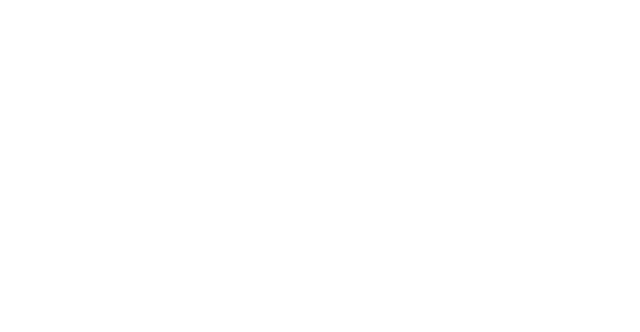
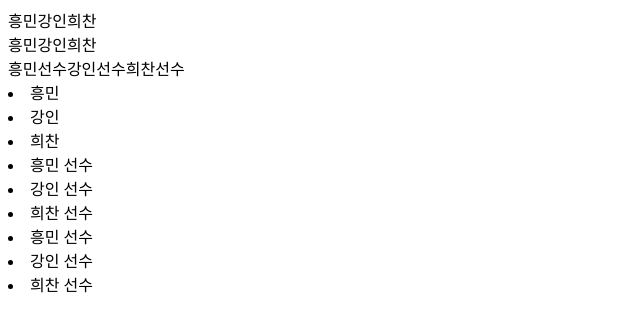
Before and after one commit to chaiheung/react240509, a React (Vite) app: page / in a window 1280 px wide. Shown: the top 332 px of the page, without its empty margins (0-640 px from the left). Built offline with nearby package versions, Linux system fonts and the light colour scheme.

Commit message:
배열 map 메서드로 배열의 각 원소를 컴포넌트로 매핑할 수 있음

```diff
--- a/src/App.jsx
+++ b/src/App.jsx
@@ -1,7 +1,38 @@
 import React from "react";
 
 function App(props) {
-  return <div></div>;
+  const a = ["흥민", "강인", "희찬"];
+  const b = a.map(function (item) {
+    return item + "선수";
+  });
+  const c = a.map(function (item) {
+    // eslint-disable-next-line react/jsx-key
+    return <li>{item}</li>;
+  });
+  return (
+    <div>
+      <div>{a}</div>
+      <div>
+        {a[0]}
+        {a[1]}
+        {a[2]}
+      </div>
+      <div>{b}</div>
+      <div>{c}</div>
+      <div>
+        {a.map(function (item) {
+          // eslint-disable-next-line react/jsx-key
+          return <li>{item} 선수</li>;
+        })}
+      </div>
+      <div>
+        {a.map((item) => (
+          // eslint-disable-next-line react/jsx-key
+          <li>{item} 선수</li>
+        ))}
+      </div>
+    </div>
+  );
 }
 
 export default App;
```
